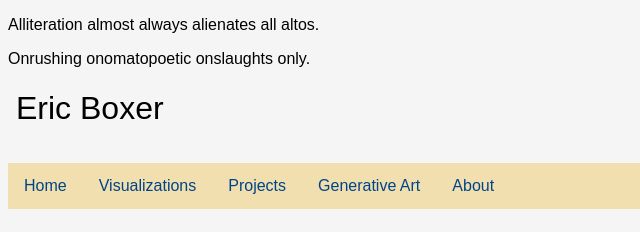
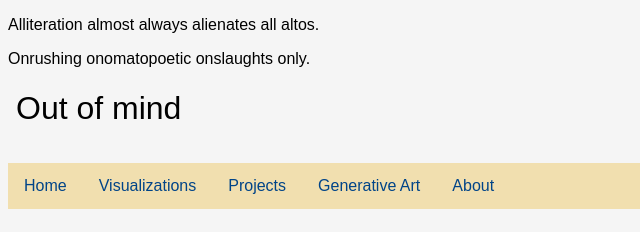
Before and after one commit to Ecboxer/Ecboxer.github.io, a plain HTML site: page index.html in a window 1280 px wide. Shown: the top 232 px of the page, 0-640 px from the left. Drawn offline with nearby package versions, Linux system fonts and the light colour scheme.

Commit message:
Changed site and tab names

```diff
--- a/index.html
+++ b/index.html
@@ -13,7 +13,7 @@
 	<link rel="stylesheet" type="text/css" href="styles/main.css">
 	<meta charset="utf-8">
 	<script src="https://d3js.org/d3.v5.min.js"></script>
-	<title>Eric Boxer</title>
+	<title>Out of site</title>
 	<p>Alliteration almost always alienates all altos.</p>
 	<p>Onrushing onomatopoetic onslaughts only.</p>
     </head>
@@ -28,7 +28,7 @@
 
 	</script>
 	<svg width="400" height="75">
-	    <text x="8" y="35" style="font-size:32px">Eric Boxer</text>
+	    <text x="8" y="35" style="font-size:32px">Out of mind</text>
 	</svg>
 	<ul>
 	    <li><a href="/">Home</a></li>
```
